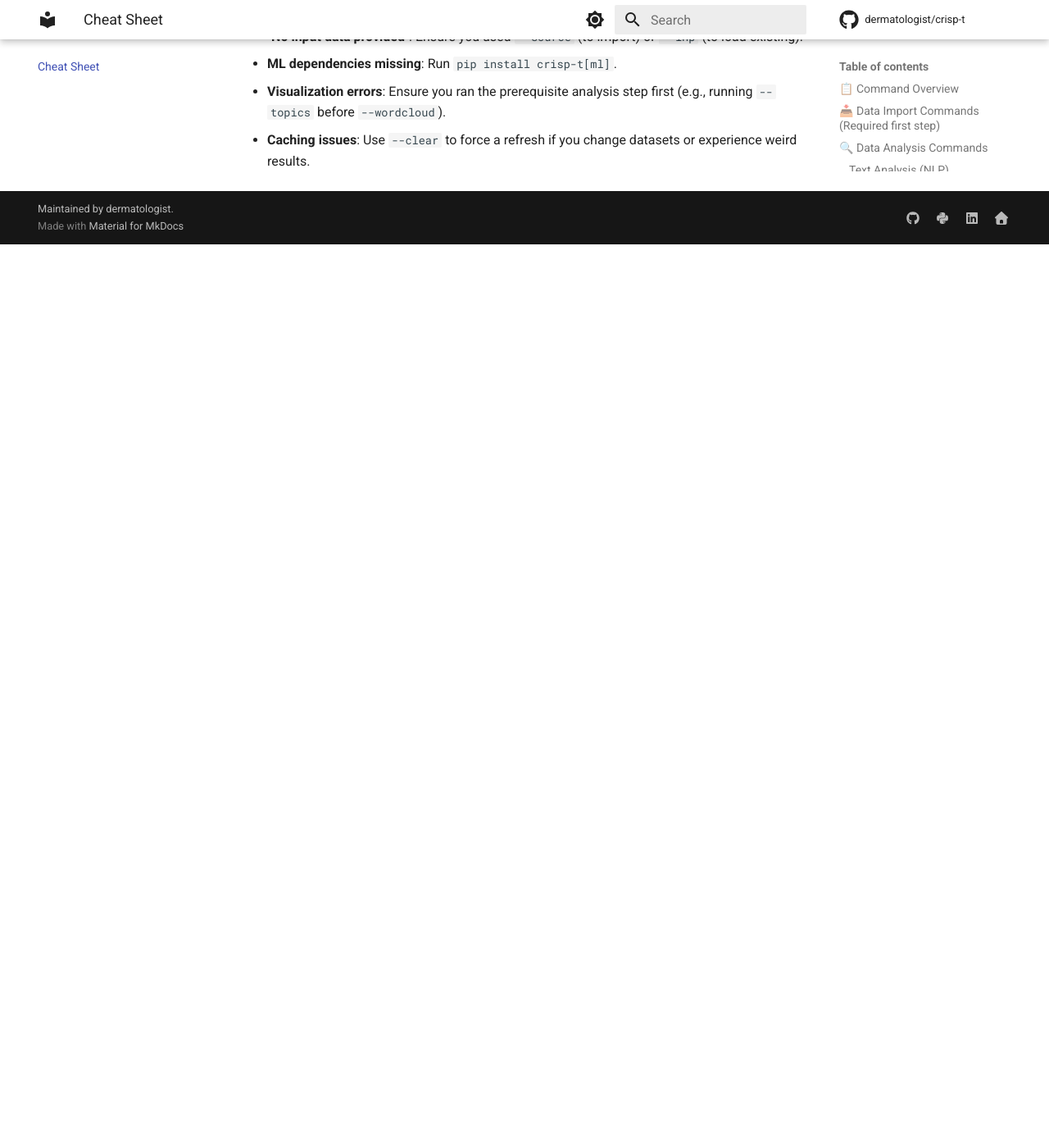
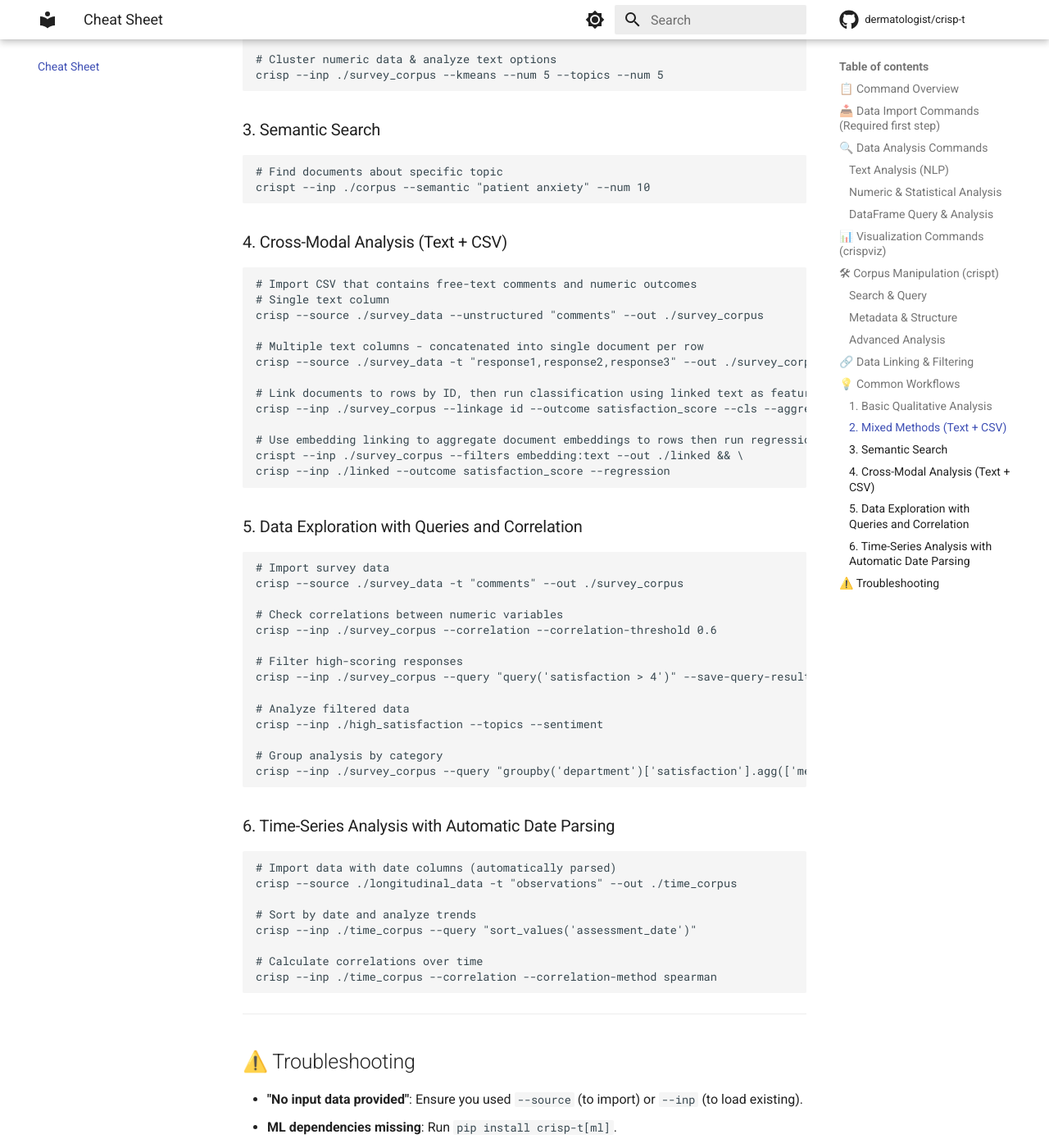
Before and after one commit to dermatologist/crisp-t, an MkDocs documentation site: the page built from docs/cheatsheet.md, in a window 1280 px wide and 1400 px high, scrolled down 6598 px. Shown: the whole window at 82% size. Built offline with MkDocs 1.6.1 and Material for MkDocs 9.7.7, drawn with Linux system fonts in a browser that asks for light colours; comment, search, counter and statistics services are not loaded; before the commit the page ends 6896 px from its top, so only the background shows below that; some of the changed text lies outside the part shown.

Commit message:
Add comprehensive documentation for CSV query and correlation features
Co-authored-by: dermatologist <6259644+dermatologist@users.noreply.github.com>

````diff
--- a/docs/cheatsheet.md
+++ b/docs/cheatsheet.md
@@ -61,6 +61,28 @@ Used to bring data into the CRISP-T environment.
 | **PCA** | `--pca` | Principal Component Analysis dimensionality reduction. |
 | **Nearest Neighbors**| `--knn` | K-Nearest Neighbors search. |
 | **All ML** | `--ml` | Run *all* above ML analyses (requires `crisp-t[ml]`). |
+
+### DataFrame Query & Analysis
+
+| Action | Flag | Description |
+| :--- | :--- | :--- |
+| **Execute Query** | `--query` | Execute pandas DataFrame operations (e.g., groupby, filter, sort). |
+| **Save Query Result** | `--save-query-result` | Save query result back to corpus DataFrame (use with `--query`). |
+| **Correlation Analysis** | `--correlation` | Compute correlation matrix for numeric columns. |
+| **Correlation Threshold** | `--correlation-threshold` | Minimum correlation coefficient (default: 0.5). |
+| **Correlation Method** | `--correlation-method` | Method: `pearson`, `kendall`, or `spearman` (default: pearson). |
+
+*Example queries:*
+```bash
+# Sort by column
+crisp --inp ./corpus --query "sort_values('score', ascending=False)"
+
+# Filter rows
+crisp --inp ./corpus --query "query('age > 30')"
+
+# Group and aggregate
+crisp --inp ./corpus --query "groupby('category')['value'].mean()"
+```
 
 **Common Analysis Options:**
 *   `--num <n>`: Parameter for analysis (e.g., number of clusters, topics, or summary sentences). Default: 3.
@@ -227,6 +249,36 @@ crispt --inp ./survey_corpus --filters embedding:text --out ./linked && \
 crisp --inp ./linked --outcome satisfaction_score --regression
 ```
 
+### 5. Data Exploration with Queries and Correlation
+```bash
+# Import survey data
+crisp --source ./survey_data -t "comments" --out ./survey_corpus
+
+# Check correlations between numeric variables
+crisp --inp ./survey_corpus --correlation --correlation-threshold 0.6
+
+# Filter high-scoring responses
+crisp --inp ./survey_corpus --query "query('satisfaction > 4')" --save-query-result --out ./high_satisfaction
+
+# Analyze filtered data
+crisp --inp ./high_satisfaction --topics --sentiment
+
+# Group analysis by category
+crisp --inp ./survey_corpus --query "groupby('department')['satisfaction'].agg(['mean', 'count', 'std'])"
+```
+
+### 6. Time-Series Analysis with Automatic Date Parsing
+```bash
+# Import data with date columns (automatically parsed)
+crisp --source ./longitudinal_data -t "observations" --out ./time_corpus
+
+# Sort by date and analyze trends
+crisp --inp ./time_corpus --query "sort_values('assessment_date')"
+
+# Calculate correlations over time
+crisp --inp ./time_corpus --correlation --correlation-method spearman
+```
+
 ---
 
 ## ⚠️ Troubleshooting
````
Also changed, not shown: notes/CSV_QUERY_CORRELATION.md (added, +349 -0 lines).
